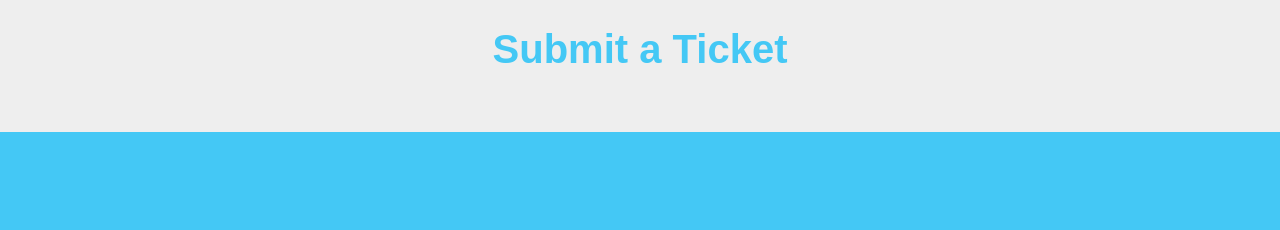
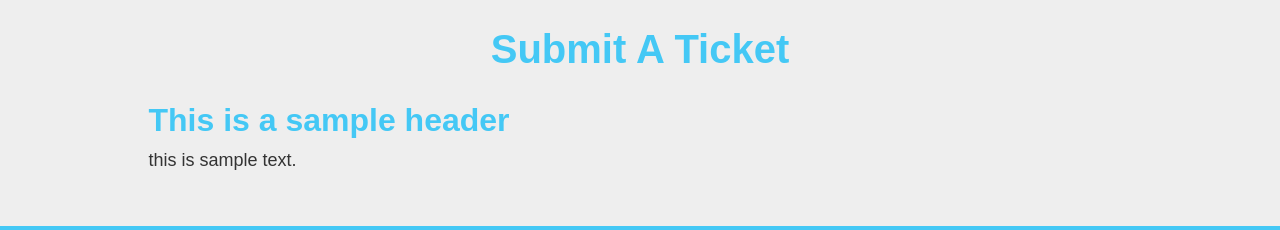
Before and after one commit to HillsdaleCybersecurity/tickets, a plain HTML site: page index.html in a window 1280 px wide. Shown: the part 83-313 px from the top of the page. Drawn offline with nearby package versions, Linux system fonts and the light colour scheme; a script that the page names is missing.

Commit message:
Final "Update Ready" format + sample

```diff
--- a/index.html
+++ b/index.html
@@ -60,8 +60,15 @@
 
     <div class="content">
         <section id="Title">
-            <h1>Submit a Ticket</h1>
+            <h1>Submit A Ticket</h1>
         </section>
+
+       <section id="LargeHeader" class="h2">
+          <h2>This is a sample header</h2>
+          <p>
+              this is sample text.
+	     </p>
+	</section>
     </div>
 
     </body>
```
